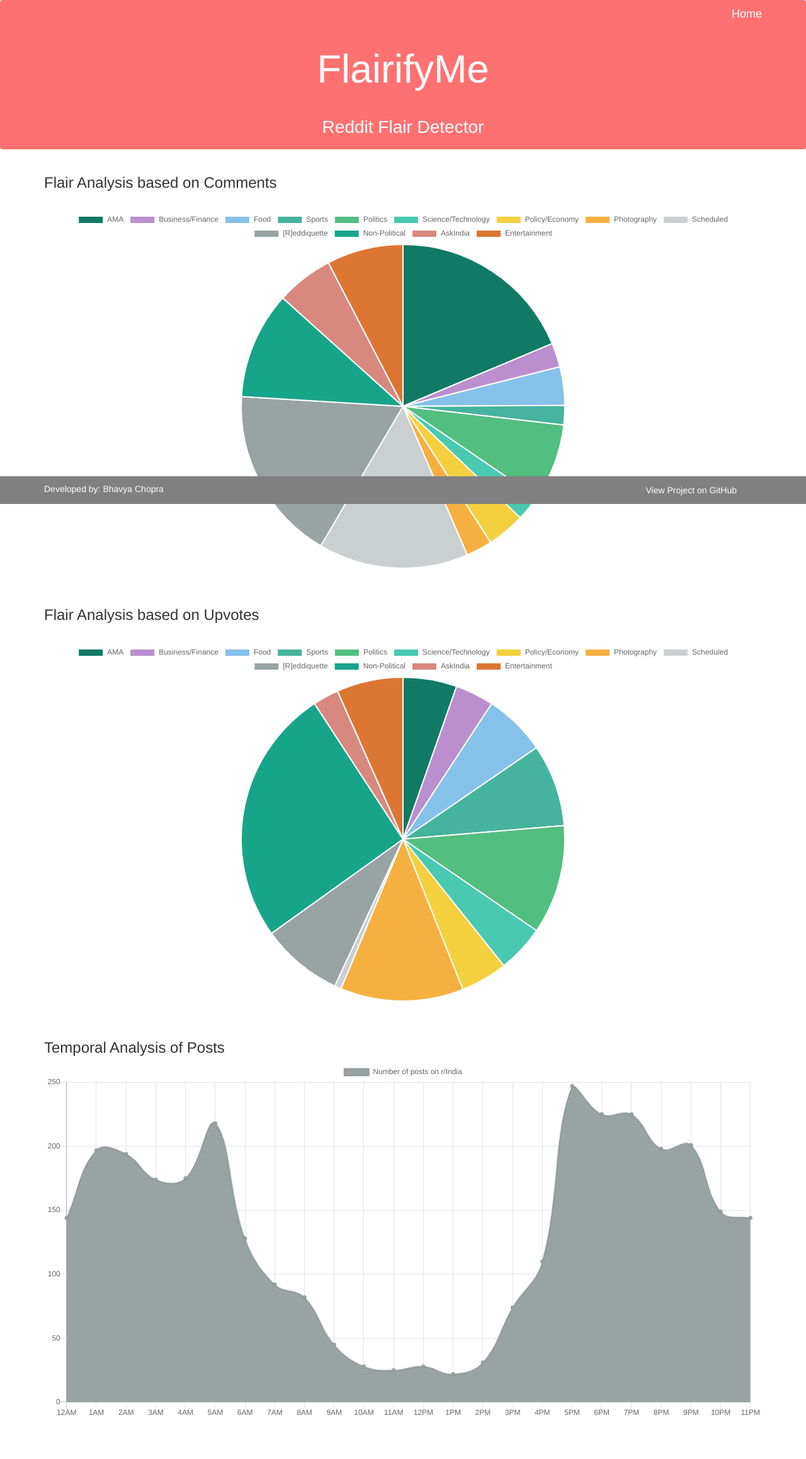
After one commit to BhavyaC16/FlairifyMe, a Flask app: template templates/analysis.html in a window 1280 px wide. The commit adds this page. Shown: the whole page at 63% size. Run offline with Flask 2, Linux system fonts and the light colour scheme; the template is opened without the code that fills it, so the values that code supplies are empty; parts of the project's set-up code (start-up, migrations or seed data) failed here and were passed over; some libraries are stand-ins or nearby versions.

Commit message:
added template for posts analysis

```diff
--- /dev/null
+++ b/templates/analysis.html
@@ -0,0 +1,156 @@
+<html>
+  <head>
+    <title>FlairifyMe</title>
+    <script src="https://cdnjs.cloudflare.com/ajax/libs/Chart.js/2.6.0/Chart.min.js"></script>
+    <link rel="stylesheet" href="https://maxcdn.bootstrapcdn.com/bootstrap/3.3.6/css/bootstrap.min.css"/>
+    <style>
+    body{
+      padding-top: 0px;
+      padding-bottom: 0px;
+    }
+    h1 {
+      display: block;
+      font-size: 4.5em;
+      margin-top: 0.67em;
+      margin-bottom: 0.67em;
+      margin-left: 0;
+      margin-right: 0;
+      font-family: 'arial';
+      color: #FFFFFF;
+    }
+    h2 {
+      display: block;
+      font-size: 2em;
+      margin-top: 0.67em;
+      margin-bottom: 0.67em;
+      margin-left: 0;
+      margin-right: 0;
+      font-family: 'arial';
+      color: #FFFFFF;
+    }
+    h4 a{
+      display: block;
+      margin-top: 0.67em;
+      margin-bottom: 0.67em;
+      margin-left: 0;
+      margin-right: 0;
+      font-family: 'arial';
+      color: #FFFFFF;
+    }
+    .navbar{
+      background-color: #FF7171;
+      top: 0;
+      width: 100%;
+      min-height: 200px;
+    }
+
+    .footer{
+        width: 100%;
+        position: fixed;
+        background: #808080;
+        padding: 10px 0;
+        color: #fff;
+        bottom: 0;
+      }
+      .footer a {
+        float: right;
+        color: #FFFFFF;
+        text-align: center;
+        padding: 2px 40px;
+        text-decoration: none;
+        }
+
+  </style>
+  </head>
+  <body>
+    <body>
+    <div class='navbar'>
+      <div class='container'>
+        <h4 align='right'><a href="https://flairify-me.herokuapp.com/">Home</a></h4>
+
+      <h1 align='center'>FlairifyMe</h1>
+      <p>
+      <h2 align='center'>Reddit Flair Detector</h2>
+      </div>
+    </div>
+    <div class='container'>
+      <h3>Flair Analysis based on Comments</h3>
+      <br>
+    <canvas id='postCommentAnalysis' width='100' height='50'></canvas>
+    <br>
+    <br>
+    <h3>Flair Analysis based on Upvotes</h3>
+    <br>
+    <canvas id='postUpvotesAnalysis' width="100" height="50"></canvas>
+    <br>
+    <br>
+    <h3>Temporal Analysis of Posts</h3>
+    <canvas id='temporalAnalysis' width="100" height="50"></canvas>
+    </div>
+    <br>
+    <br>
+    <br>
+
+    <div class="footer">
+          <div class="container">Developed by: Bhavya Chopra
+          <a href="https://github.com/BhavyaC16/FlairifyMe" align="right">View Project on GitHub</a>
+          </div>
+      </div>
+<script>
+    var chart1 = document.getElementById('postCommentAnalysis').getContext('2d');
+    var chart2 = document.getElementById('postUpvotesAnalysis').getContext('2d');
+    var chart3 = document.getElementById('temporalAnalysis').getContext('2d');
+
+    var pieChart1 = new Chart(postCommentAnalysis,{
+      type:'pie',
+      data:{
+        labels:['AMA','Business/Finance','Food','Sports','Politics','Science/Technology','Policy/Economy','Photography','Scheduled','[R]eddiquette','Non-Political','AskIndia','Entertainment'],
+        datasets:[
+        {
+          label: 'Comments',
+          data:[47143, 6087, 9685, 4882, 19392, 6456, 9634, 6583, 37837, 44116, 27047, 14393, 19278],
+          backgroundColor: ['#117A65','#BB8FCE','#85C1E9','#45B39D','#52BE80','#48C9B0','#F4D03F','#F5B041','#CACFD2','#99A3A4','#17A589','#D98880','#DC7633']
+        }
+       ]
+       },
+      options:{}
+    });
+
+    var pieChart2 = new Chart(postUpvotesAnalysis,{
+      type:'pie',
+      data:{
+        labels:['AMA','Business/Finance','Food','Sports','Politics','Science/Technology','Policy/Economy','Photography','Scheduled','[R]eddiquette','Non-Political','AskIndia','Entertainment'],
+        datasets:[
+        {
+          label: 'Comments',
+          data:[39599, 28396, 45764, 60574, 80213, 34836, 34412, 90563, 4910, 60271, 189160, 18984, 48851],
+          backgroundColor: ['#117A65','#BB8FCE','#85C1E9','#45B39D','#52BE80','#48C9B0','#F4D03F','#F5B041','#CACFD2','#99A3A4','#17A589','#D98880','#DC7633']
+        }
+        ]
+      },
+      options:{}
+    });
+
+    var lineChart = new Chart(temporalAnalysis,{
+      type:'line',
+      data:{
+        labels:['12AM','1AM','2AM','3AM','4AM','5AM','6AM','7AM','8AM','9AM','10AM','11AM','12PM','1PM','2PM','3PM','4PM','5PM','6PM','7PM','8PM','9PM','10PM','11PM'],
+        datasets:[
+        {
+          label: 'Number of posts on r/India',
+          data:[144, 197, 194, 174, 175, 218, 128, 92, 82, 45, 28, 25, 28, 22, 31, 74, 110, 247, 225, 225, 198, 201, 149, 144],
+          backgroundColor:'#99A3A4'
+        }
+        ]
+      },
+      options:{}
+    });
+
+
+
+
+
+
+</script>
+</body>
+</html>
```
Also changed, not shown: Data/Scripts/splitVis.py (+33 -5 lines), templates/home.html (+21 -3 lines).
